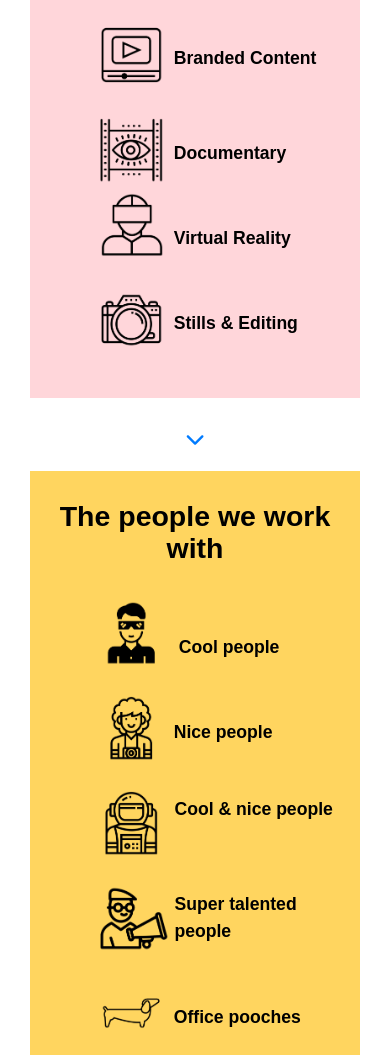
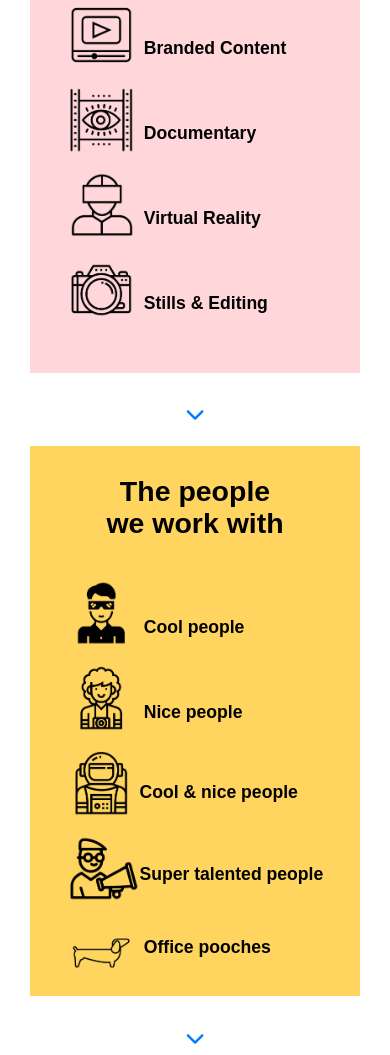
Before and after one commit to mrkhuram/wiseChild, a plain HTML site: page index.html in a window 390 px wide. Shown: the part 706-1761 px from the top of the page. Drawn offline with nearby package versions, Linux system fonts and the light colour scheme.

Commit message:
again update

```diff
--- a/css.css
+++ b/css.css
@@ -4,12 +4,11 @@
     margin-top: 5px;
     transition: all 400ms ease-in-out;
 
-    height: 70px;
 }
 .logo{
     transition: all 400ms ease-in-out;
 
-text-align: center;
+    text-align: center;
 }
 .logo-img{
     /* margin-left: 50px; */
@@ -20,21 +19,25 @@ text-align: center;
     /* width: 100px; */
 }
 .list{
-    display: flex;
-    /* text-align: center; */
+
     margin-left: 30%;
     transition: all 400ms ease-in-out;
-
-    margin-top: 35px;
+    text-align: center;
+    margin-top: 20px;
 }
-.list li{
+#top{
+    display: flex;
+    height: 70px;
+    flex-direction: row;
+}
+.list a{
     flex-wrap: wrap;
-    list-style-type: none;
+    /* list-style-type: none; */
     transition: all 400ms ease-in-out;
 
     margin-left: 25px;
 }
-.list li a{
+.list a{
     text-decoration: none;
     margin-top: 20px;
     color: gray;
@@ -101,14 +104,17 @@ margin-bottom: 20px;
 
     font-weight: bold;
 }
-.vrLogo{
+
+
+
+.sectionOne, .sectionTwo{
     height: 100px;
     margin-top: 30px;
     transition: all 400ms ease-in-out;
 
     margin-left: 20px;
 }
-.vrText{
+.sectionOneText, .sectionTwoText{
     font-size: 1.5em;
     font-weight: bolder;
     font-family: sans-serif, 'Poppins';
@@ -117,7 +123,14 @@ margin-bottom: 20px;
 
     top: 20px;
 }
-.brandLogo{
+.superTalented{
+    padding-top: 50px;
+    padding-left: 15px;
+}
+.coolAndText{
+    padding-top: 45px;
+}
+.sectionOne, .sectionTwo{
     height: 100px;
     margin-top: 30px;
     transition: all 400ms ease-in-out;
@@ -275,7 +288,7 @@ margin-top: 30px;
 
     height: 30px;
 }
-/
+/*
     transition: all 400ms ease-in-out;
 * .coolAnd{
     display: flex; flex-wrap: wrap;
@@ -295,10 +308,22 @@ margin-top: 30px;
 
 @media only screen and (max-width: 600px){
     .stuff{
-        height: 620px;
+        height: 590px;
     transition: all 400ms ease-in-out;
 
         /* text-align: center; */
+    }
+    .imgOuter{
+        transition: all 400ms ease-in-out;
+
+            /* padding: 0px !important; */
+            padding: 5px;
+        }
+    #top{
+        height: 100px;
+    }
+    .list {
+        margin-left: -16px;
     }
     .brk{
     transition: all 400ms ease-in-out;
@@ -315,6 +340,22 @@ margin-top: 30px;
 
         /* text-align: center; */
     }
+    .sectionTwo{
+        margin-left: 20px;
+    }
+    .sectionOne{
+        margin-top: 15px;
+    }
+    .coolAndText {
+        padding-top: 18px;
+    }
+    .superTalented {
+        padding-top: 15px;
+        padding-left: 0px;
+    }
+    .officeText{
+        top: 0
+    }
     .specializeText{
         font-size: 1.78em;
         margin-left: 0px;
@@ -324,16 +365,18 @@ margin-top: 30px;
 
         /* font-weight: bolder; */
     }
-    .vrLogo{
-        height: 65px !important;
+    .sectionOne, .sectionTwo{
         margin-top: 10px;
         transition: all 400ms ease-in-out;
 
-        margin-left: 50px;
+        /* margin-left: 20px; */
     }
-    .brandLogo{
+    /* .sectionOne{
+        margin-left: 35px !important;
+    } */
+    .sectionOne, .sectionTwo{
         height: 65px !important;
-        margin-left: 50px;
+        margin-left: 20px;
         transition: all 400ms ease-in-out;
 
 
@@ -343,7 +386,7 @@ margin-top: 30px;
 
         display: inline;
     }
-    .vrText{
+    .sectionOneText, .sectionTwoText{
     transition: all 400ms ease-in-out;
 
         font-size: 1.1em !important;
@@ -351,7 +394,7 @@ margin-top: 30px;
     .people{
     transition: all 400ms ease-in-out;
 
-        height: 600px;
+        height: 550px;
     }
     .coolPeople{
     transition: all 400ms ease-in-out;
@@ -408,7 +451,7 @@ margin-top: 30px;
     .list{
     transition: all 400ms ease-in-out;
 
-        margin-left: 10%;
+        /* margin-left: 10%; */
     }
     .textOfStory{
     transition: all 400ms ease-in-out;
@@ -510,7 +553,7 @@ margin-top: 30px;
 
         font-size: 1.1em;
     }
-    .brandLogo{
+    .sectionOne, .sectionTwo{
     transition: all 400ms ease-in-out;
 
         height: 100px;
@@ -545,7 +588,7 @@ margin-top: 30px;
 
         font-size: 0.7em;
     }
-    .brandLogo{
+    .sectionOne, .sectionTwo{
     transition: all 400ms ease-in-out;
 
         height: 80px;
@@ -570,12 +613,12 @@ margin-top: 30px;
     .list{
         margin: auto;
         margin-top: 5px;
-        margin-left: 15px;
+        margin-left: -15px;
     transition: all 400ms ease-in-out;
 
         margin-bottom: 5px;
     }
-    transition: all 400ms ease-in-out;
+    /* transition: all 400ms ease-in-out; */
 
 
   }
@@ -608,15 +651,21 @@ margin-top: 30px;
 
         padding: 0px !important;
     }
+
+
     .imgOuter{
     transition: all 400ms ease-in-out;
 
-        padding: 0px !important;
+        /* padding: 0px !important; */
+        padding: 5px;
     }
     .stuff{
     transition: all 400ms ease-in-out;
 
-        height: 630px;
+        height: 570px;
+    }
+    .people{
+        height: 560px
     }
     .secondIcon {
         margin-left: 30px;
@@ -627,6 +676,10 @@ margin-top: 30px;
     transition: all 400ms ease-in-out;
 
 
+    }
+    .superTalented {
+        padding-top: 10px;
+        padding-left: 0px;
     }
     .clientsOuter{
     transition: all 400ms ease-in-out;
--- a/index.html
+++ b/index.html
@@ -25,11 +25,11 @@
 
             </div>
 
-            <div class="col-md-4 col-xs-12 ">
-                <ol class="list">
-                    <li><a href="#stuff">Services</a></li>
-                    <li><a href="#getInTouch">Contact</a></li>
-                </ol>
+            <div class="col-md-4 col-xs-12 col-sm-12">
+                <div class="list">
+                    <a href="#stuff">Services</a>
+                    <a href="#getInTouch">Contact</a>
+                </div>
             </div>
         </div>
         <!-- Header Close -->
@@ -81,29 +81,29 @@
                     </div>
                     <div class="row specializeIcon">
                         <div class="col-md-4 col-xs-6 col-sm-6 imgOuter">
-                            <img src="Website symbols/Section one/Commericals.png" class="brandLogo" alt="">
-                            <span class="vrText">Commercials</span>
+                            <img src="Website symbols/Section one/Commericals.png" class="sectionOne" alt="">
+                            <span class=" sectionOneText">Commercials</span>
                         </div>
                         <div class="col-md-4 col-xs-6 col-sm-6 imgOuter">
-                            <img src="Website symbols/Section one/Branded-content.png" class="brandLogo" alt="">
-                            <span class="vrText">Branded Content</span>
+                            <img src="Website symbols/Section one/Branded-content.png" class="sectionOne" alt="">
+                            <span class=" sectionOneText">Branded Content</span>
 
                         </div>
                         <div class="col-md-4 col-xs-6 col-sm-6 imgOuter">
-                            <img src="Website symbols/Section one/documentary.png" class="brandLogo" alt="">
-                            <span class="vrText">Documentary</span>
+                            <img src="Website symbols/Section one/documentary.png" class="sectionOne" alt="">
+                            <span class=" sectionOneText">Documentary</span>
                         </div>
 
                         <!-- </div>
                 <div class="row specializeIcon"> -->
 
                         <div class="col-md-4 col-xs-6 col-sm-6 imgOuter">
-                            <img src="Website symbols/Section one/VR.png" class="vrLogo" alt="">
-                            <span class="vrText">Virtual Reality</span>
+                            <img src="Website symbols/Section one/VR.png" class="sectionOne" alt="">
+                            <span class="sectionOneText">Virtual Reality</span>
                         </div>
                         <div class="col-md-4 col-xs-6 col-sm-6 imgOuter">
-                            <img src="Website symbols/Section one/Stills-and-editing-.png" class="brandLogo" alt="">
-                            <span class="vrText">Stills & Editing</span>
+                            <img src="Website symbols/Section one/Stills-and-editing-.png" class="sectionOne" alt="">
+                            <span class="sectionOneText">Stills & Editing</span>
                         </div>
 
                         <div class="col-md-4 col-xs-6 col-sm-6 imgOuter">
@@ -138,47 +138,46 @@
                     <div class="row specialize">
                         <div class="col-md-12 ">
                             <p class="specializeText stuffTxt">
-                                The people we work with
+                                The people
+                                <br class="coolBrk">
+                                we work with
                             </p>
                         </div>
                     </div>
                     <div class="row specializeIcon">
-                        <div class="col-md-4 col-xs-6 col-sm-6  ">
-                            <img src="Website symbols/Section three/Cool-people-.png" class="vrLogo secondIcon" alt="">
-                            <span class="vrText coolPeople" style="margin-left: 30px;">Cool people</span>
+                        <div class="col-md-4 col-xs-6 col-sm-6 imgOuter ">
+                            <img src="Website symbols/Section three/Cool-people-.png" class="sectionTwo" alt="">
+                            <span class="sectionTwoText" >Cool people</span>
                         </div>
-                        <div class="col-md-4 col-xs-6 col-sm-6 ">
-                            <img src="Website symbols/Section three/nice-people.png" class="brandLogo secondIcon" alt="">
-                            <span class="vrText">Nice people</span>
+                        <div class="col-md-4 col-xs-6 col-sm-6 imgOuter ">
+                            <img src="Website symbols/Section three/nice-people.png" class="sectionTwo"
+                                alt="">
+                            <span class="sectionTwoText">Nice people</span>
 
                         </div>
-                        <div class="col-md-4 col-xs-6 col-sm-6  coolAnd" style="display: flex;">
-                            <img src="Website symbols/Section three/cool-and-nice-people-.png" class="brandLogo secondIcon" alt="">
+                        <div class="col-md-4 col-xs-6 col-sm-6 imgOuter  coolAnd" style="display: flex;">
+                            <img src="Website symbols/Section three/cool-and-nice-people-.png"
+                                class="sectionTwo" alt="">
                             <!-- <p class="coolOuter"> -->
 
-                            <span class="coolText coolPeoples" style="
-                            margin-top: 90px;
-
-                        ">Cool & nice
-                        <!-- <br class="coolBrk"> -->
-                        people</span>
+                            <span class="sectionTwoText coolAndText">Cool & nice
+                                people</span>
                             <!-- </p> -->
                         </div>
                         <!-- </div>
                 <div class="row specializeIcon"> -->
-                        <div class="col-md-4 col-xs-6 col-sm-6 " style="display: flex;">
-                            <img src="Website symbols/Section three/Super-talented-people.png" class="brandLogo secondIcon" alt="">
+                        <div class="col-md-4 col-xs-6 col-sm-6 imgOuter " style="display: flex;">
+                            <img src="Website symbols/Section three/Super-talented-people.png"
+                                class="sectionTwo" alt="">
                             <!-- <p class="coolOuter"> -->
 
-                            <span class="coolText" style="
-                            margin-top: 70px;
-                            margin-left: 18px;
-                        ">Super talented people</span>
+                            <span class="sectionTwoText superTalented">Super talented people</span>
                             <!-- </p> -->
                         </div>
-                        <div class="col-md-4 col-xs-6 col-sm-6 ">
-                            <img src="Website symbols/Section three/Office-pooches.png" class="brandLogo secondIcon" alt="">
-                            <span class="vrText">Office pooches</span>
+                        <div class="col-md-4 col-xs-6 col-sm-6 imgOuter ">
+                            <img src="Website symbols/Section three/Office-pooches.png" class="sectionTwo officeLogo"
+                                alt="">
+                            <span class="sectionTwoText officeText">Office pooches</span>
                         </div>
                         <div class="col-md-4 col-xs-6 col-sm-6  ">
 
@@ -210,10 +209,10 @@
                         <div class="col-md-12 ">
                             <p class="specializeText">
                                 The amazing
-                        <br class="coolBrk">
+                                <br class="coolBrk">
 
                                 clients we
-                        <br class="coolBrk">
+                                <br class="coolBrk">
 
                                 create work for
                             </p>
```
